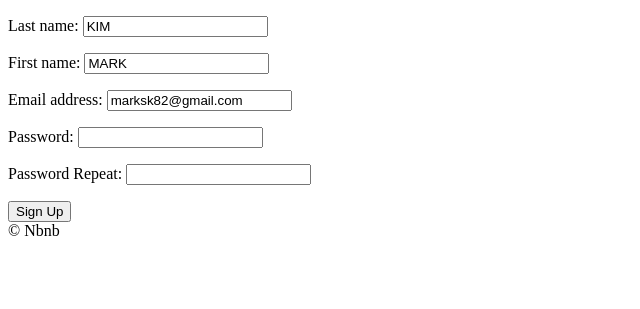
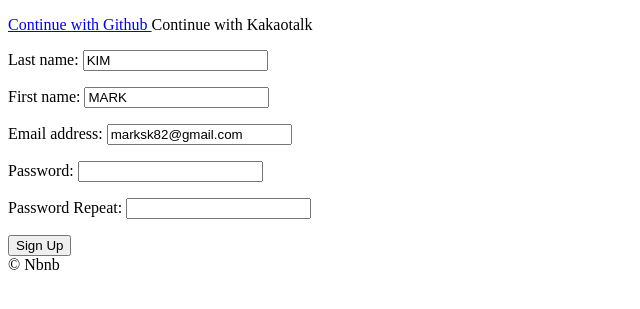
Before and after one commit to jis478/Clone-coding-Airbnb, a Django app: page /users/signup in a window 1280 px wide. Shown: the part 78-387 px from the top of the page, without its empty margins (0-640 px from the left). Run offline with Django 3.2, Linux system fonts and the light colour scheme.

Commit message:
github login added

```diff
--- /dev/null
+++ b/templates/partials/social_login.html
@@ -0,0 +1,8 @@
+<div>
+    <a href="{% url 'users:github-login' %}">
+        Continue with Github
+    </a>
+    <a>
+        Continue with Kakaotalk
+    </a>
+</div>
--- a/templates/users/login.html
+++ b/templates/users/login.html
@@ -8,6 +8,8 @@
 {% endblock search-bar %}
 
 {% block content %}
+
+    {% include 'partials/social_login.html' %}
     <form method="POST" action = "{% url "users:login" %}">
         {% csrf_token %}
         {{form.as_p}}
--- a/templates/users/signup.html
+++ b/templates/users/signup.html
@@ -8,6 +8,7 @@
 {% endblock search-bar %}
 
 {% block content %}
+    {% include 'partials/social_login.html' %}
     <form method="POST" action = "{% url 'users:signup' %}">
         {% csrf_token %}
         {{form.as_p}}
--- a/users/urls.py
+++ b/users/urls.py
@@ -5,6 +5,8 @@ app_name = "users"
 
 urlpatterns = [
     path("login", views.LoginView.as_view(), name="login"),
+    path("login/github", views.github_login, name="github-login"),
+    path("login/github/callback", views.github_login, name="github-callback"),
     path("logout", views.log_out, name="logout"),
     path("signup", views.SignUpView.as_view(), name="signup"),
     path(
--- a/users/views.py
+++ b/users/views.py
@@ -1,3 +1,4 @@
+import os
 from django.views import View
 from django.views.generic import FormView
 from django.urls import reverse_lazy
@@ -70,3 +71,15 @@
     except models.User.DoesNotExist:
         pass
     return redirect(reverse("core:home"))
+
+
+def github_login(request):
+    client_id = os.enviorn.get("GH_ID")
+    redirect_uri = "http://127.0.0.1:8000/users/login/github/callback"
+    return redirect(
+        f"https://github.com/login/oauth/authorize?client_id={client_id}&redirect_uri={redirect_uri}&scope=read:user"
+    )
+
+
+def github_callback(request):
+    pass
```
